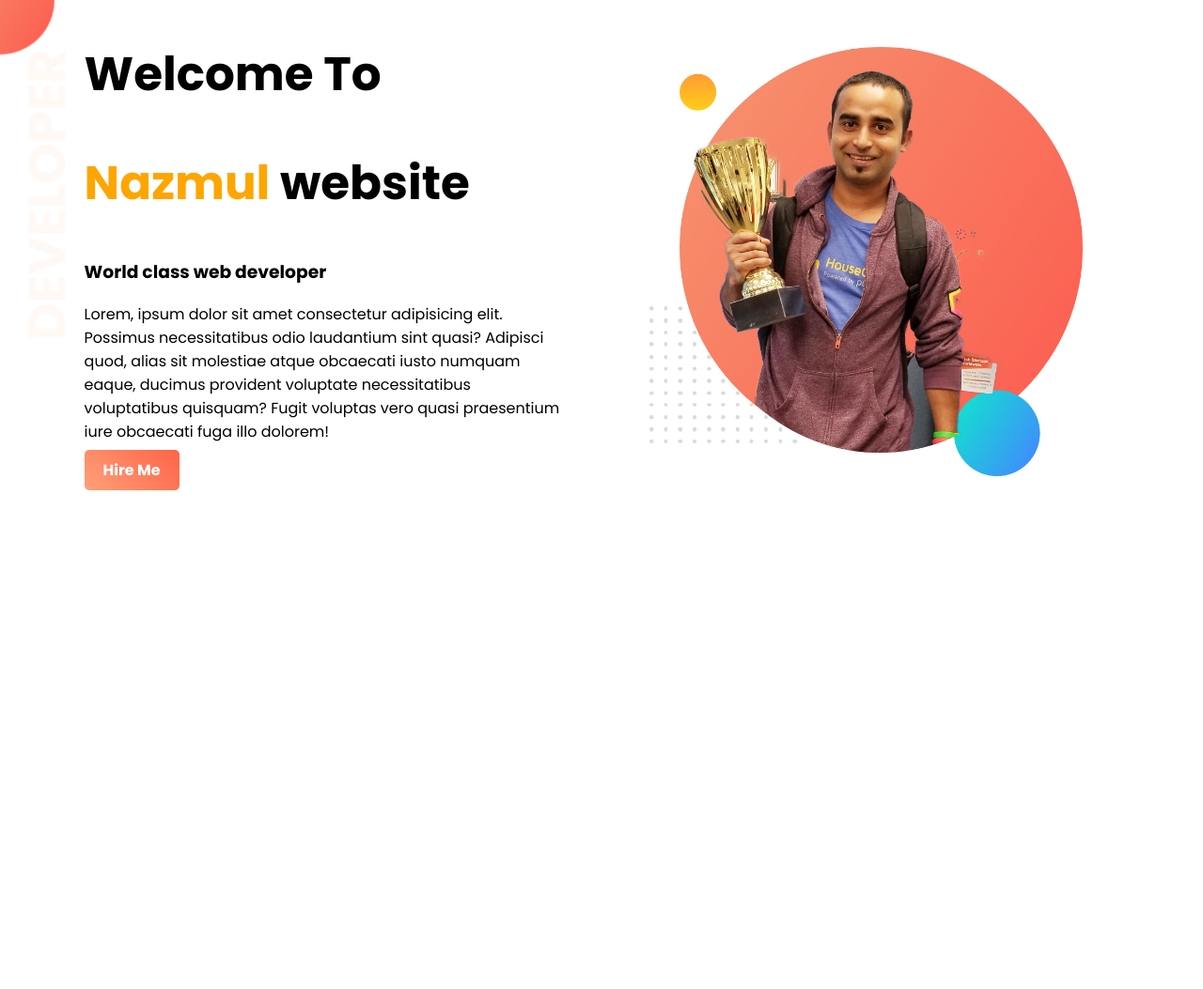
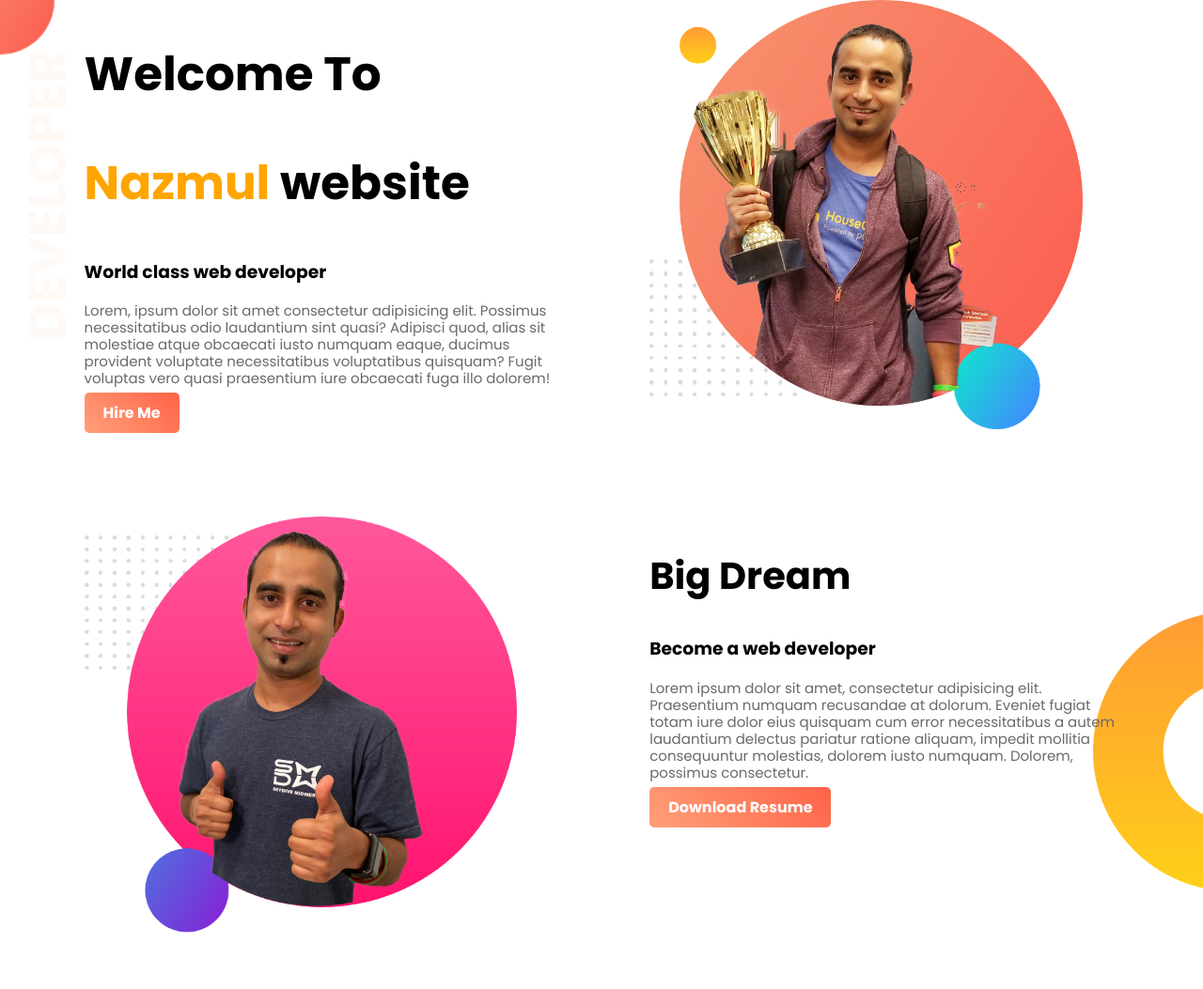
Before and after one commit to developernazmul900177/4-web-portfolio, a plain HTML site: page index.html in a window 1280 px wide. Shown: the whole page at 94% size. Before the commit the page ends 800 px from the top, so only its background shows below. Drawn offline with Linux system fonts and the light colour scheme.

Commit message:
Second Section Complete

```diff
--- a/index.html
+++ b/index.html
@@ -25,14 +25,34 @@
                 Adipisci quod, alias sit molestiae atque obcaecati iusto numquam eaque, ducimus provident voluptate
                 necessitatibus voluptatibus quisquam? Fugit voluptas vero quasi praesentium iure obcaecati fuga illo
                 dolorem!
-            </p><a class="link-button" target="_blank"
+            </p>
+            <a class="link-button" target="_blank"
                 href="https://www.fiverr.com/users/nazmul_islam24/seller_dashboard">Hire
-                Me</a>
+                Me
+            </a>
         </div>
         <div class="half-width">
             <img src="images/jhankar.png" alt="">
         </div>
     </section>
+    <section class="second-section">
+        <div class="half-width">
+            <img src="images/jhankar2.png" alt="">
+        </div>
+        <div class="half-width">
+            <h2>Big Dream</h2>
+            <h3>Become a web developer</h3>
+            <p>Lorem ipsum dolor sit amet, consectetur adipisicing elit. Praesentium numquam recusandae at dolorum.
+                Eveniet fugiat totam iure dolor eius quisquam cum error necessitatibus a autem laudantium delectus
+                pariatur ratione aliquam, impedit mollitia consequuntur molestias, dolorem iusto numquam. Dolorem,
+                possimus consectetur.
+            </p>
+            <a class="link-button" target="_blank"
+                href="https://www.fiverr.com/users/nazmul_islam24/seller_dashboard">Download Resume
+            </a>
+
+        </div>
+    </section>
 </body>
 
 </html>
--- a/style.css
+++ b/style.css
@@ -5,6 +5,14 @@ body{
 }
 h1{
     font-size: 50px;
+}
+h2{
+    font-size: 40px;
+}
+p{
+    color: dimgray;
+    font-size: 15px;
+    line-height: 18px;
 }
 .name-heighlight{
     color: orange;
@@ -17,13 +25,15 @@ h1{
 }
 .half-width img{
     width: 90%;
-    margin-top: 50px;
-
 }
 .top-header{
     background-image: url("images/top-banner.png");
+
+    background-repeat: no-repeat;
+}
+section{
     height: 500px;
-    background-repeat: no-repeat;
+    margin-bottom: 50px;
 }
 .link-button{
     text-decoration: none;
@@ -32,4 +42,11 @@ h1{
     border-radius: 5px;
     color: #fff;
     font-weight: 700;
+    margin-top: 30px;
+
 }
+.second-section{
+    background-image: url("images/dream-bg.png");
+    background-repeat: no-repeat;
+    background-position: right;
+}
```
